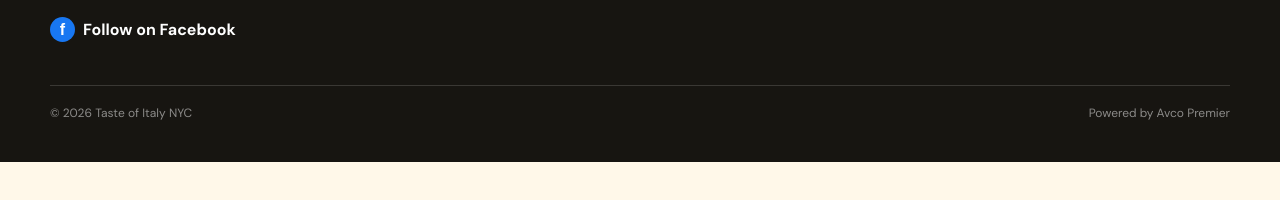
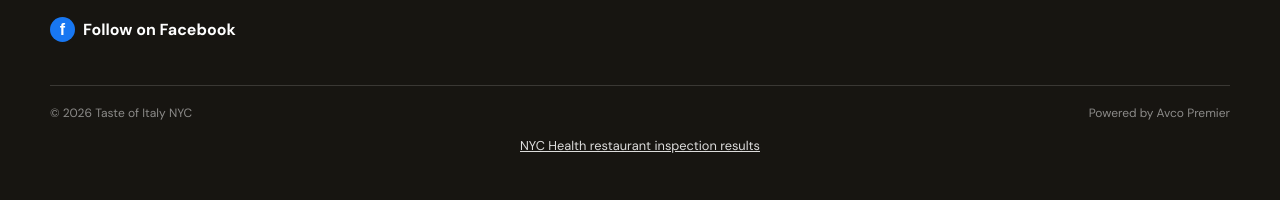
Before and after one commit to Avco-Premier/tasteofitaly, an Astro site: page / in a window 1280 px wide. Shown: the part 3667-3867 px from the top of the page. Before the commit the page ends 3829 px from the top, so only its background shows below. Built offline with nearby package versions, Linux system fonts and the light colour scheme; Astro itself is replaced by a stand-in of ours.

Commit message:
Add NYC Health restaurant inspection link to footer

```diff
--- a/src/components/Footer.astro
+++ b/src/components/Footer.astro
@@ -19,4 +19,5 @@ import AppBadges from './AppBadges.astro';
     <div class="footer-download"><AppBadges compact label="Download our app" /></div>
   </div>
   <div class="footer-bottom wrap"><span>© {new Date().getFullYear()} Taste of Italy NYC</span><span>Powered by Avco Premier</span></div>
+<p class="nyc-health-link" style="margin:0;padding:12px 16px 18px;text-align:center;font-size:.8rem;opacity:.85"><a href="https://a816-health.nyc.gov/ABCEatsRestaurants/#!/Search" target="_blank" rel="noopener noreferrer" style="color:inherit;text-decoration:underline">NYC Health restaurant inspection results</a></p>
 </footer>
```
